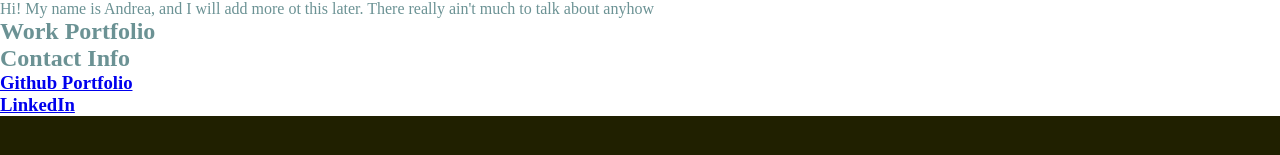
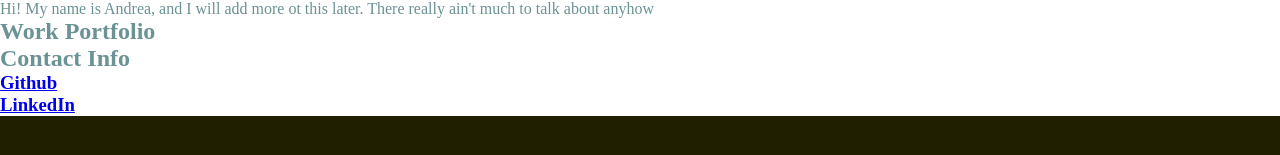
Before and after one commit to AnnieGlade4327/AnnieGlade4327.github.io, a plain HTML site: page index.html in a window 1280 px wide. Shown: the part 218-373 px from the top of the page. Drawn offline with Linux system fonts and the light colour scheme.

Commit message:
github link was too wordy

```diff
--- a/index.html
+++ b/index.html
@@ -14,7 +14,7 @@
   <header>
     <h1>
       <a href="/"></a>
-        Andrea Glade Bio
+      Andrea Glade Bio
       </a>
     </h1>
     <nav>
@@ -66,14 +66,14 @@
     <h2 class="section-title secondary-border">Work Portfolio</h2>
     <div>
       <!--url links, photos, prob more boxes. sections n divs. mememememe-->
-      </div>
+    </div>
   </section>
 
   <section id="contact-info" class="contact">
     <h2 class="section-title third-border">Contact Info</h2>
     <div>
       <h3>
-        <a href="https://github.com/AnnieGlade4327">Github Portfolio</a>
+        <a href="https://github.com/AnnieGlade4327">Github</a>
       </h3>
     </div>
     <div>
```
